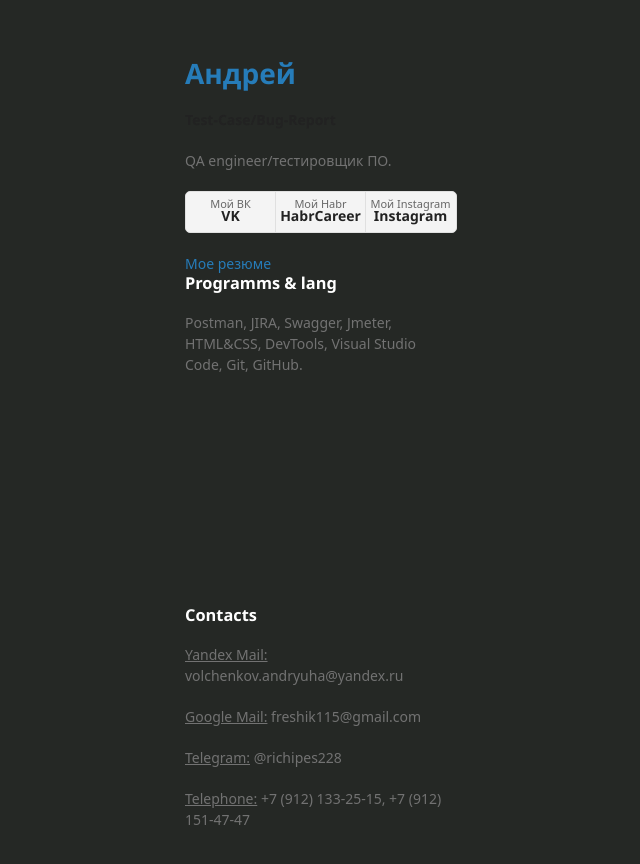
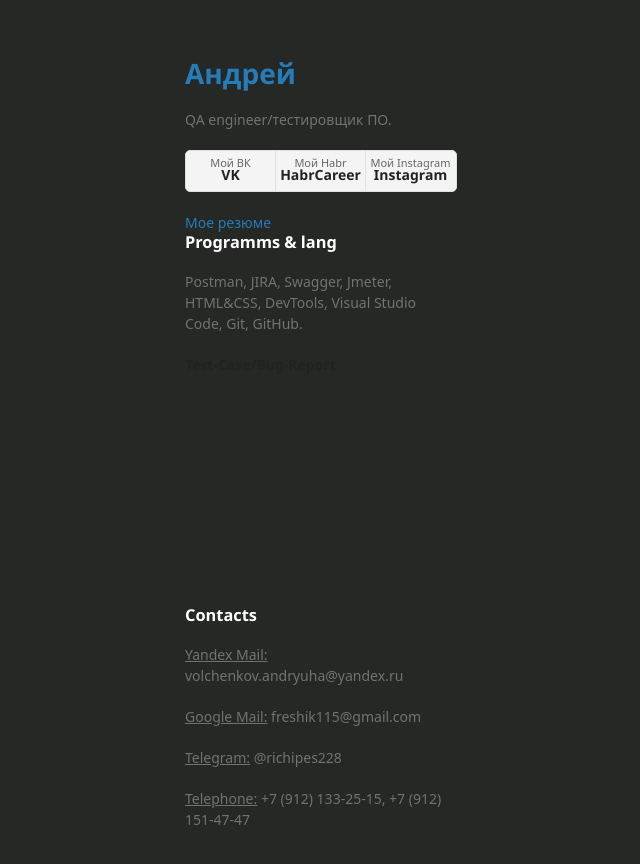
Before and after one commit to Freshik115/About-Me, a Jekyll site: the page built from docs/SUPPORT.md, in a window 1280 px wide. Shown: the top 864 px of the page, without its empty margins (25-665 px from the left). Built offline with Jekyll 4.4.1, drawn with Linux system fonts in a browser that asks for light colours; some web fonts are replaced; our own code applies the rules of GitHub Pages for plain Markdown files.

Commit message:
Update default.html

```diff
--- a/_layouts/default.html
+++ b/_layouts/default.html
@@ -16,7 +16,7 @@
    <div class="wrapper">
       <header>
         <h1><a href="{{ "/" | absolute_url }}">{{ site.title | default: site.github.repository_name }}</a></h1>
-        <p><a href="https://github.com/Freshik115/My-work", style="color:blue"><strong>Test-Case/Bug-Report</strong></a></p>
+
 
 
 
@@ -41,6 +41,8 @@
         <h3>Programms & lang</h3>
         <p>Postman, JIRA, Swagger, Jmeter, HTML&CSS, DevTools, Visual Studio Code, Git, GitHub.</p>
 
+        <a href="https://github.com/Freshik115/My-work"; style="color:blue"><strong>Test-Case/Bug-Report</strong></a>
+
 
 
       </header>
```
